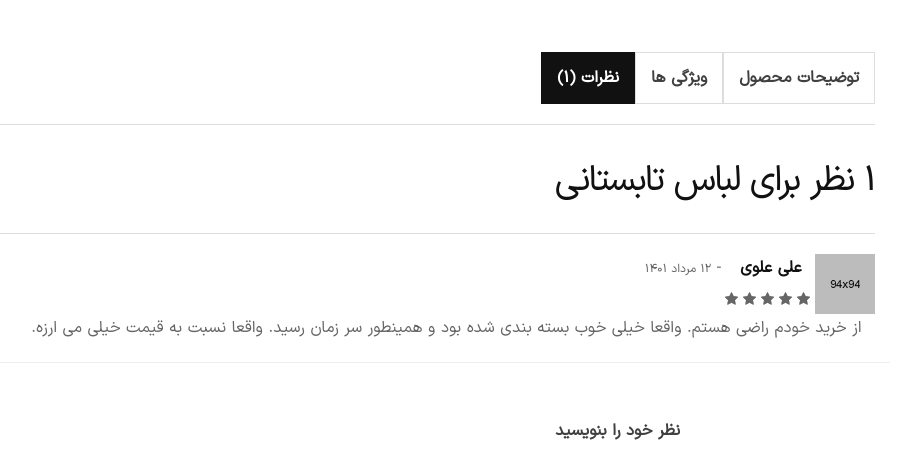
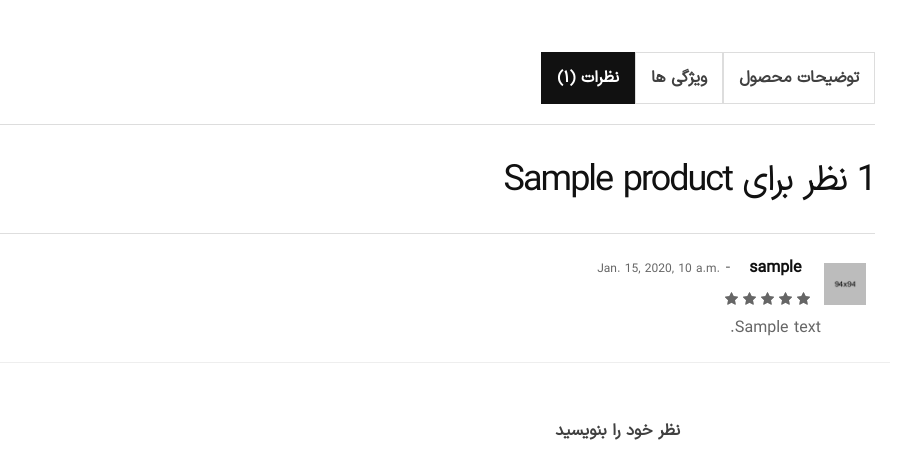
Before and after one commit to hesamhme/online_shop, a Django app: page /products/1/ in a window 1280 px wide, after a click on "نظرات (۱)". Shown: the part 558-1013 px from the top of the page, without its empty margins (353-1259 px from the left). Run offline with Django 4.2, Linux system fonts and the light colour scheme; tables that the repository leaves empty hold one stand-in row (values such as "Sample post"); parts of the project's set-up code (start-up, migrations or seed data) failed here and were passed over; some libraries are stand-ins or nearby versions; some web fonts are replaced.

Commit message:
comment section fixed

```diff
--- a/products/templates/products/products_detail_view.html
+++ b/products/templates/products/products_detail_view.html
@@ -1,4 +1,5 @@
 {% extends "_base.html" %}
+{% load static%}
 {% block page_title %}
     {{ pro.title }}
 {% endblock %}
@@ -91,32 +92,36 @@
                                     </div>
                                     <div class="tab-pane fade" id="nav-reviews" role="tabpanel" aria-labelledby="nav-reviews-tab">
                                         <div class="product-reviews">
-                                            <h3 class="review__title">۱ نظر برای لباس تابستانی</h3>
+                                            <h3 class="review__title">{{pro.comments.count}} نظر برای {{pro.title}}</h3>
                                             <ul class="review__list">
+                                                {% for comment in pro.comments.all %}
                                                 <li class="review__item">
                                                     <div class="review__container">
                                                         <div class="review__text">
                                                             <div class="d-flex flex-sm-row flex-row">
-                                                                <img src="assets/img/others/comment-1.jpg" alt="Review Avatar" class="review__avatar">
+                                                                <img src="{% static 'img/others/comment-1.jpg' %}" alt="Review Avatar" class="review__avatar p-3" >
                                                                 <div>
                                                                     <div class="review__meta">
-                                                                        <strong class="review__author px-4">علی علوی</strong>
+                                                                        <span class="review__published-date">{{ comment.date_created }}</span>
+
                                                                         <span class="review__dash">-</span>
-                                                                        <span class="review__published-date">۱۲ مرداد ۱۴۰۱</span>
+                                                                        <strong class="review__author px-4">{{ comment.author}}</strong>
                                                                     </div>
                                                                     <div class="product-rating">
                                                                         <div class="m-0 star-rating star-five">
-                                                                            <span>Rated <strong class="rating">5.00</strong> out of 5</span>
+                                                                            <span>Rated <strong class="rating">{{ comment.stars }}</strong> out of 5</span>
                                                                         </div>
                                                                     </div>
                                                                 </div>
                                                             </div>
-                                                            <p class="review__description text-right px-4">
-                                                                از خرید خودم راضی هستم. واقعا خیلی خوب بسته بندی شده بود و همینطور سر زمان رسید. واقعا نسبت به قیمت خیلی می ارزه.
+                                                            <p class="review__description text-right px-4 mr-5 pr-5">
+                                                                {{ comment.body }}
                                                             </p>
                                                         </div>
                                                     </div>
                                                 </li>
+                                                {% endfor %}
+
                                             </ul>
                                             <div class="review-form-wrapper">
                                                 <div class="row">
```
